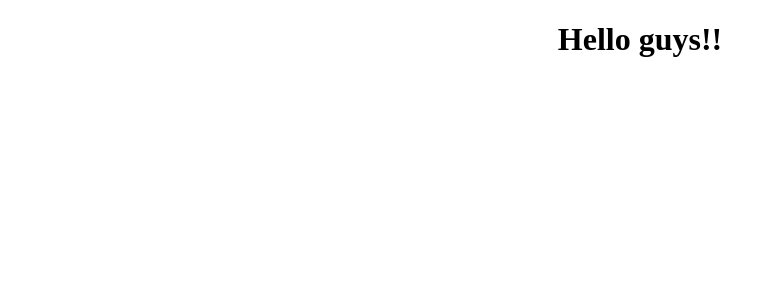
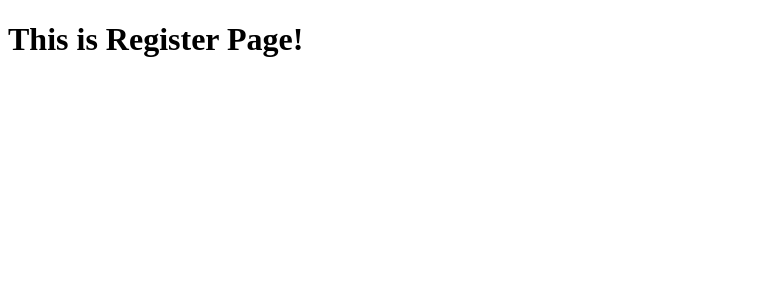
Before and after one commit to quanphung0106-sudo/pet-website, a React (Create React App) app in the folder front-end/: page /register in a window 1280 px wide. Shown: the top 300 px of the page, without its empty margins (0-775 px from the left). Built offline with nearby package versions, Linux system fonts and the light colour scheme.

Commit message:
added router and pages folder

```diff
--- a/front-end/package.json
+++ b/front-end/package.json
@@ -8,6 +8,7 @@
     "@testing-library/user-event": "^13.5.0",
     "react": "^17.0.2",
     "react-dom": "^17.0.2",
+    "react-router-dom": "^6.2.2",
     "react-scripts": "5.0.0",
     "web-vitals": "^2.1.4"
   },
--- a/front-end/src/App.js
+++ b/front-end/src/App.js
@@ -1,10 +1,14 @@
-import './App.css';
+import "./App.css";
+import { Routes, Route } from "react-router-dom";
+import Register from "./pages/register/Register";
+import Login from "./pages/login/Login";
 
 function App() {
   return (
-    <div className="App">
-      <h1>Hello guys!!</h1>
-    </div>
+    <Routes>
+      <Route path="/" element={<Login />} />
+      <Route path="/register" element={<Register />} />
+    </Routes>
   );
 }
 
--- a/front-end/src/index.js
+++ b/front-end/src/index.js
@@ -1,11 +1,14 @@
 import React from 'react';
 import ReactDOM from 'react-dom';
 import App from './App';
+import { BrowserRouter as Router } from "react-router-dom";
 import reportWebVitals from './reportWebVitals';
 
 ReactDOM.render(
   <React.StrictMode>
-    <App />
+    <Router>
+      <App />
+    </Router>
   </React.StrictMode>,
   document.getElementById('root')
 );
--- /dev/null
+++ b/front-end/src/pages/login/Login.jsx
@@ -0,0 +1,9 @@
+import React from 'react';
+
+export default function Login() {
+  return (
+    <div>
+        <h1>This is Login Page!</h1>
+    </div>
+  )
+}
--- /dev/null
+++ b/front-end/src/pages/register/Register.jsx
@@ -0,0 +1,9 @@
+import React from 'react'
+
+export default function Register() {
+  return (
+    <div>
+        <h1>This is Register Page!</h1>
+    </div>
+  )
+}
```
Also changed, not shown: front-end/src/pages/login/login.css (added), front-end/src/pages/register/register.css (added), 1 other file (tests, documents, lock files or other folders).
